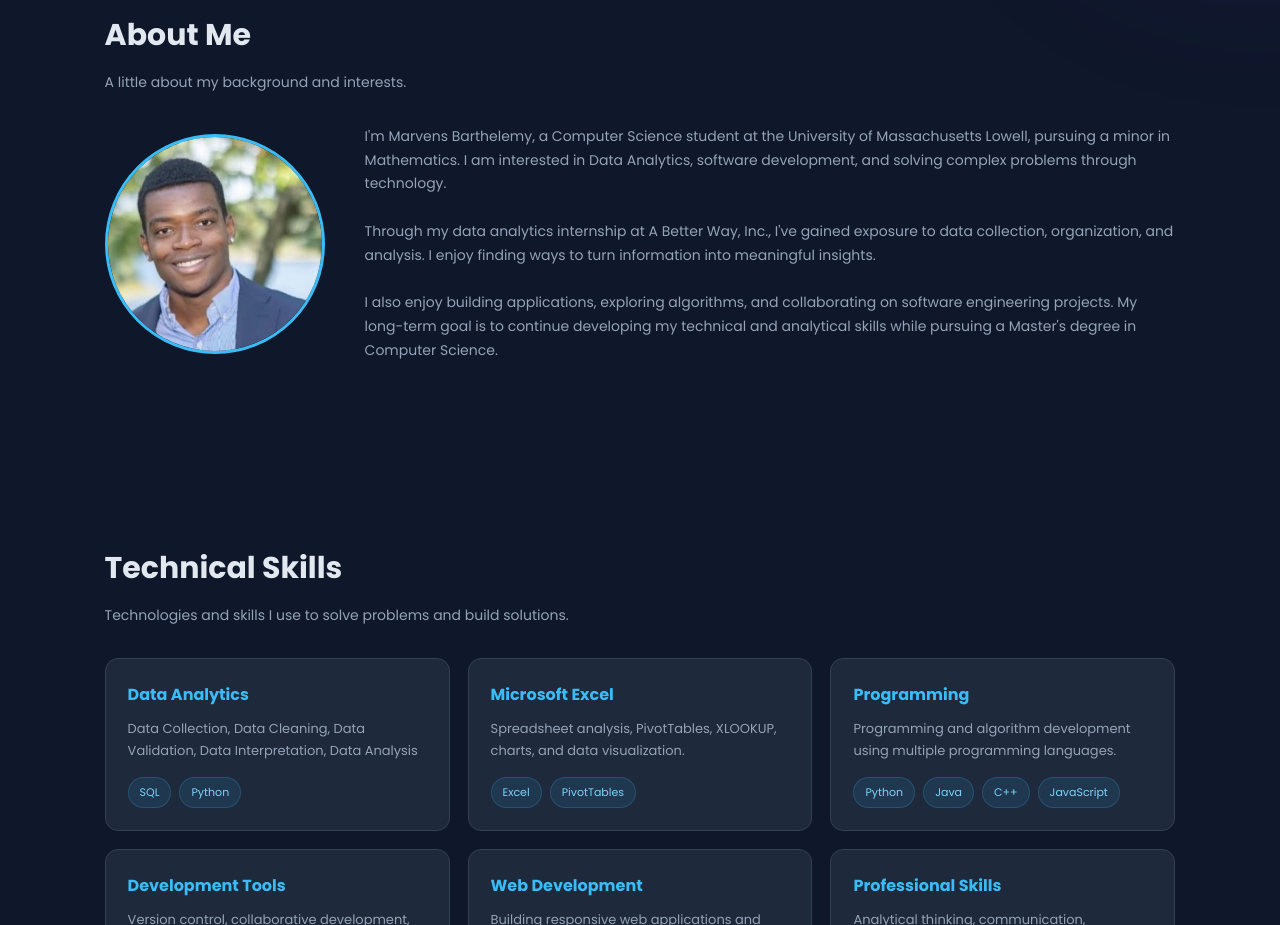
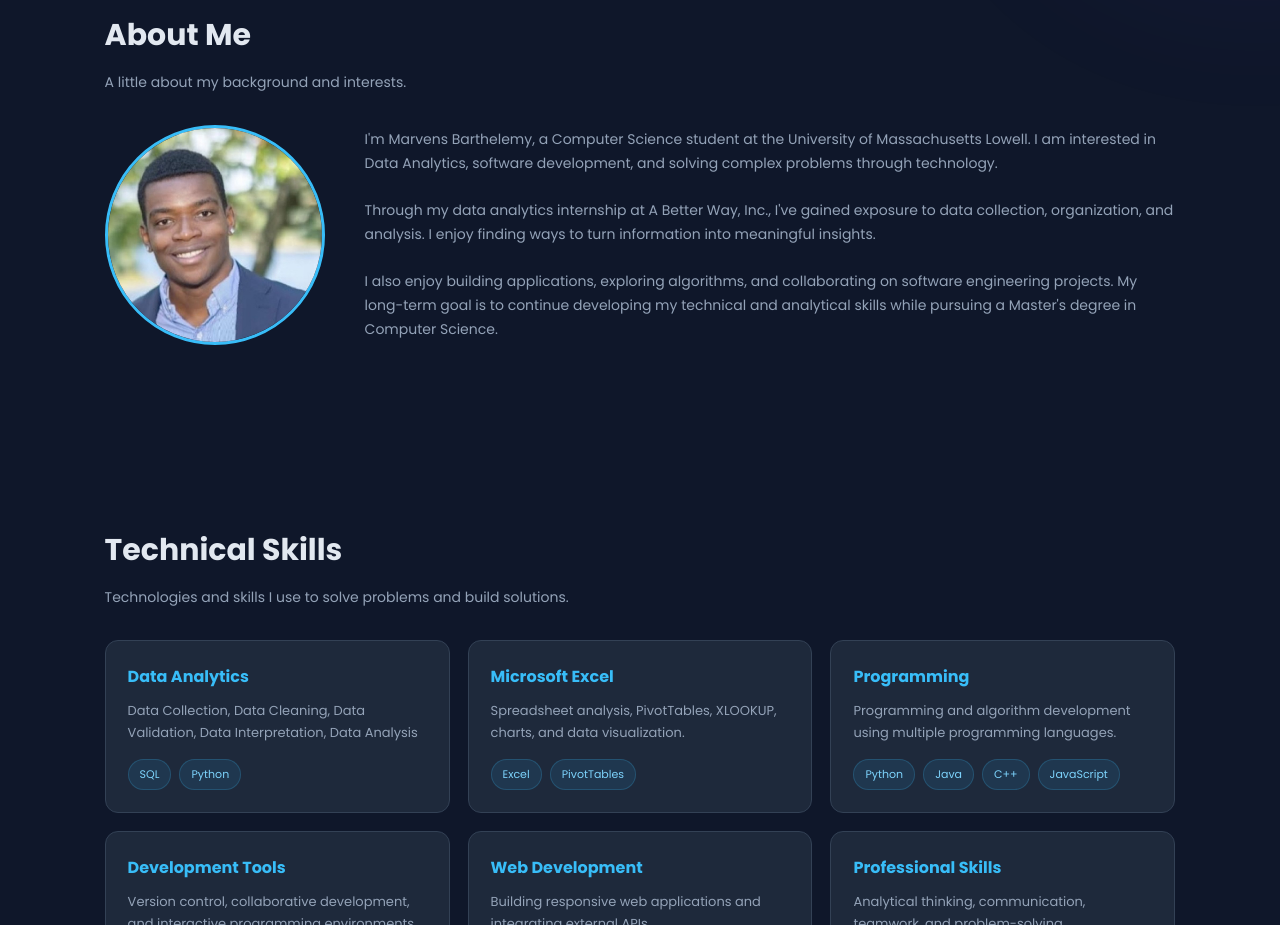
Before and after one commit to MarvensB-05/MarvensB-05.github.io, a plain HTML site: page index.html in a window 1280 px wide. Shown: the part 840-1765 px from the top of the page. Drawn offline with Linux system fonts and the light colour scheme.

Commit message:
Update index.html

```diff
--- a/index.html
+++ b/index.html
@@ -545,8 +545,7 @@
 
       <p>
         I'm Marvens Barthelemy, a Computer Science student at the
-        University of Massachusetts Lowell, pursuing a minor in Mathematics.
-        I am interested in Data Analytics, software development,
+        University of Massachusetts Lowell. I am interested in Data Analytics, software development,
         and solving complex problems through technology.
       </p>
 
```
